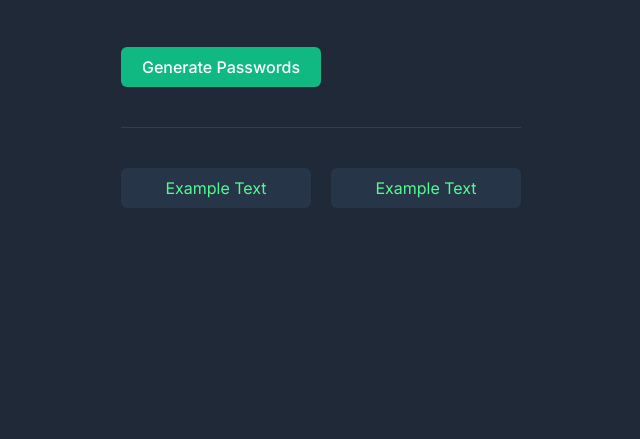
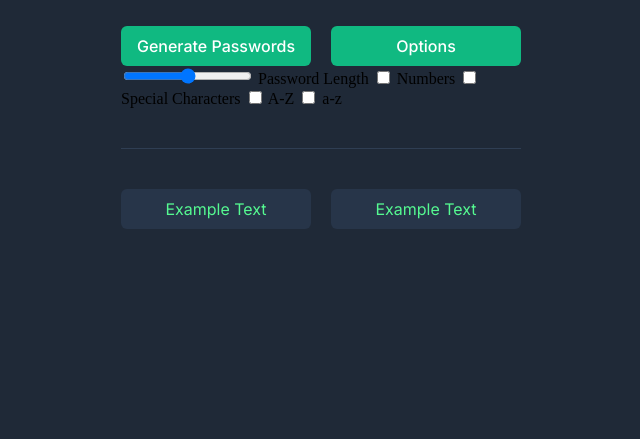
Before and after one commit to opullum/scrimba-password-generator, a plain HTML site: page index.html in a window 1280 px wide. Shown: the part 377-816 px from the top of the page, without its empty margins (319-959 px from the left). Drawn offline with Linux system fonts and the light colour scheme.

Commit message:
Style updates. Glow effects for buttons. Starting layout for options panel.

```diff
--- a/index.html
+++ b/index.html
@@ -15,8 +15,28 @@
         <h1 class="header-text">Generate a <span class="green-highlight">random password</span></h1>
         <h2 class="header-subtext">Never use an insecure password again.</h2>
         </div>
+        <div class="header-btns">
+            <button class="generate-btn"">Generate Passwords</button>
+            <button class="options-btn">Options</button>
+        </div>
 
-        <button class="generate-btn"">Generate Passwords</button>
+        <div class="options-panel">
+            <input type="range" min="8" max="16" name="pwd-length" class="pwd-length">
+            <label for="pwd-length">Password Length</label>
+
+            <input type="checkbox" name="numbers-toggle">
+            <label for="numbers-toggle">Numbers</label>
+
+            <input type="checkbox" name="special-toggle">
+            <label for="special-toggle">Special Characters</label>
+
+            <input type="checkbox" class="uppercase-toggle">
+            <label for="uppercase-toggle">A-Z</label>
+
+            <input type="checkbox" name="lowercase-toggle">
+            <label for="lowercase-toggle">a-z</label>
+
+        </div>
         <hr class="horizontal-line">
         <div class="generated-btns">
             <div class="generated-pwd">Example Text</div>
--- a/index.js
+++ b/index.js
@@ -0,0 +1,2 @@
+const characters = ["A","B","C","D","E","F","G","H","I","J","K","L","M","N","O","P","Q","R","S","T","U","V","W","X","Y","Z","a","b","c","d","e","f","g","h","i","j","k","l","m","n","o","p","q","r","s","t","u","v","w","x","y","z", "0", "1", "2", "3", "4", "5", "6", "7", "8", "9","~","`","!","@","#","$","%","^","&","*","(",")","_","-","+","=","{","[","}","]",",","|",":",";","<",">",".","?",
+"/"];
--- a/style.css
+++ b/style.css
@@ -34,7 +34,7 @@ body {
     font-optical-sizing: auto;
     font-weight: 800;
     font-style: normal;
-    font-size: 40px;
+    font-size: 2.5rem;
 
     line-height: 40px;
 
@@ -49,16 +49,25 @@ body {
     font-optical-sizing: auto;
     font-weight: 400;
     font-style: normal;
-    font-size: 20px;
+    font-size: 1.25rem;
 
     margin-bottom: 50px;
-
-
     color: var(--dm-subtext-color);
 }
 
 .green-highlight {
     color: var(--dm-button-text);
+    transition: text-shadow 0.5s linear;
+    cursor: default;
+}
+
+.green-highlight:hover {
+    text-shadow: 0 0 20px var(--dm-button-text);
+}
+
+.header-btns {
+    display: flex;
+    gap: 20px;
 }
 
 .generate-btn {
@@ -66,7 +75,7 @@ body {
     font-optical-sizing: auto;
     font-weight: 500;
     font-style: normal;
-    font-size: 16px;
+    font-size: 1rem;
 
     width: 200px;
     height: 40px;
@@ -74,6 +83,35 @@ body {
     border-radius: 6px;
     background-color: var(--generate-background);
     color: var(--white);
+
+    transition: box-shadow 0.5s linear;
+}
+
+.generate-btn:hover {
+    box-shadow: 0 0 10px black;
+    cursor: pointer;
+}
+
+.options-btn {
+    font-family: "Inter", sans-serif;
+    font-optical-sizing: auto;
+    font-weight: 500;
+    font-style: normal;
+    font-size: 1rem;
+
+    width: 200px;
+    height: 40px;
+    border: none;
+    border-radius: 6px;
+    background-color: var(--generate-background);
+    color: var(--white);
+
+    transition: box-shadow 0.5s linear;
+}
+
+.options-btn:hover {
+    box-shadow: 0 0 10px black;
+    cursor: pointer;
 }
 
 .horizontal-line {
@@ -97,7 +135,7 @@ body {
     font-optical-sizing: auto;
     font-weight: 500px;
     font-style: normal;
-    font-size: 16px;
+    font-size: 1rem;
 
     align-items: center;
     justify-content: center;
```
